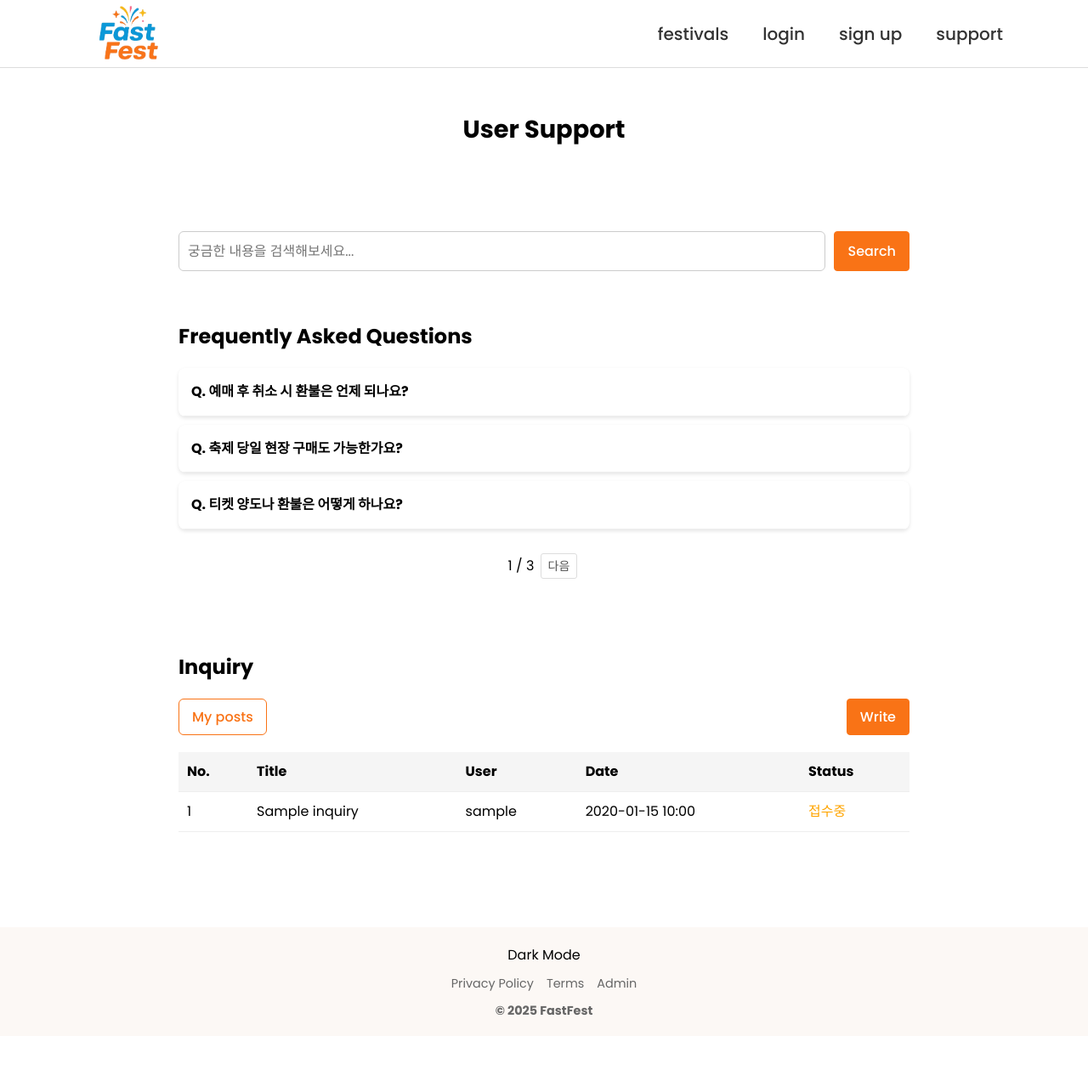
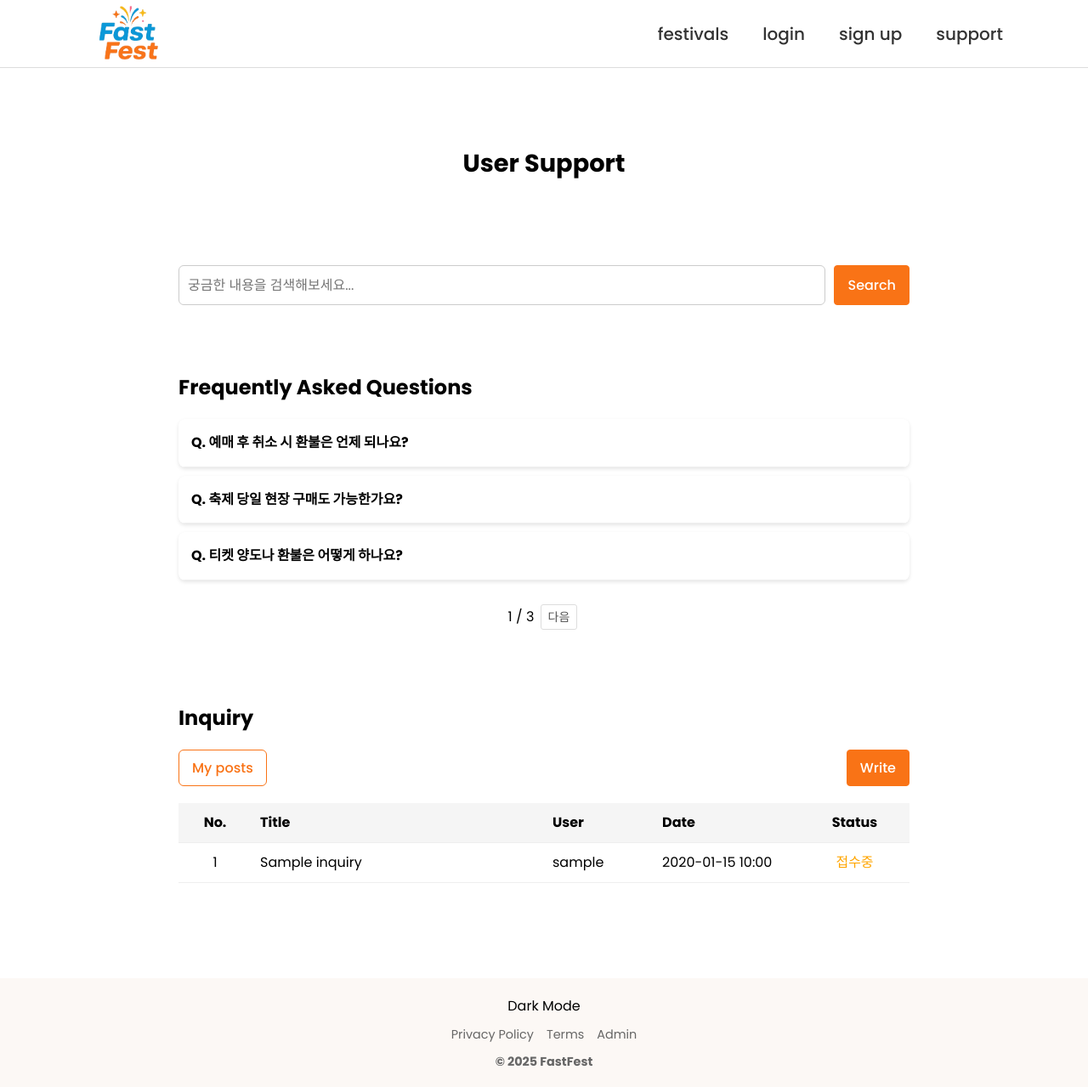
Before and after one commit to 321qas/Project, a Django app: page /inquiry/support/ in a window 1280 px wide. Shown: the whole page at 85% size. Before the commit the page ends 1195 px from the top, so only its background shows below. Run offline with Django 5.2, Linux system fonts and the light colour scheme; tables that the repository leaves empty hold one stand-in row (values such as "Sample post").

Commit message:
user_support css 수정

```diff
--- a/inquiry/templates/user_support.html
+++ b/inquiry/templates/user_support.html
@@ -20,36 +20,25 @@
             text-align: center;
             font-size: 1.8rem;
             margin-bottom: 100px;
+            margin-top: 40px;
         }
 
         button {
             font-weight: normal;
         }
+
         /* FAQ, Inquiry 탭 */
 
-        .tabs {
-            display: flex;
-            justify-content: center;
-            margin: 20px 0;
-            gap: 15px;
-        }
-        .tabs button {
-            border: none;
-            background-color: transparent;
-            cursor: pointer;
-            font-size:20px;
-            color: #333;
-        }
-        .tabs button.active {
-            color: #f97316;
-            font-weight: bold;
-        }
         .content {
             text-align: center;
             margin: 20px auto;
             padding: 20px;
             background-color: #ffffff;
             max-width: 900px;
+        }
+
+        #FAQ.content {
+            margin-top: 60px;
         }
 
         /* FAQ 내용 */
@@ -80,13 +69,6 @@
         border: 1px solid #ccc;
         border-radius: 6px;
         }
-
-        /*
-        .search-bar button {
-            border: 1px solid black;
-            padding: 5px;
-        }
-            */
 
         .faq-item {
         background: #fff;
@@ -168,11 +150,10 @@
             width: fit-content;
             gap: 20px;
         }
-        /*
-        #my-posts-toggle {
-            font-weight: 500;
+
+        .controls-left a {
+            cursor: pointer;
         }
-        */
 
         {% comment %}
         .controls .exclude-private {
@@ -186,18 +167,6 @@
             margin-right: 10px;
 
         }
-        /*
-        .controls .btn {
-            padding: 8px 15px;
-            border: none;
-            border-radius: 4px;
-            cursor: pointer;
-        }
-        .controls .btn-orange {
-            background-color: #f97316;
-            color: #ffffff;
-        }
-        */
         .table {
             width: 100%;
             border-collapse: separate;
@@ -211,6 +180,13 @@
         }
         .table th {
             background-color: #f5f5f5;
+        }
+
+        .table td.center {
+            text-align: center;
+        }
+        .table td.center span {
+            display: inline-block;
         }
 
         .table tr.collapsible-content td {
@@ -255,7 +231,7 @@
             margin: 30px 0;
         }
 
-        .pagination a {
+        .pagination a, .page-link {
             text-decoration: none;
             color: #555;
             margin: 0 3px;
@@ -358,12 +334,19 @@
 
                 <table class="table">
                     <thead>
+                        <colgroup>
+                            <col style="width: 10%">
+                            <col style="width: *">
+                            <col style="width: 15%">
+                            <col style="width: 20%">
+                            <col style="width: 15%">
+                        </colgroup>
                         <tr>
-                            <th>No.</th>
+                            <th style="text-align: center;">No.</th>
                             <th>Title</th>
                             <th>User</th>
                             <th>Date</th>
-                            <th>Status</th>
+                            <th style="text-align: center">Status</th>
                         </tr>
                     </thead>
                     <tbody id="inquiry-table">
@@ -376,7 +359,7 @@
                             </td>
 
                             <td>{{ inquiry.created_at|date:"Y-m-d H:i" }}</td>
-                            <td>
+                            <td class="center">
                                 {% if inquiry.status == 'answered' %}
                                 <span style="color: green;">답변완료</span>
                                 {% else %}
@@ -475,11 +458,11 @@
 
             const row = `
                 <tr data-id="${no}">
-                    <td>${no}</td>
+                    <td class="center">${no}</td>
                     <td>${item.title}</td>
                     <td>${item.user__nickname}</td>
                     <td>${createdAtFormatted}</td>
-                    <td>${statusHtml}</td>
+                    <td class="center">${statusHtml}</td>
                 </tr>
                 <tr class="collapsible-content" data-id="${no}" style="display:none;">
                     <td colspan="5">
```
